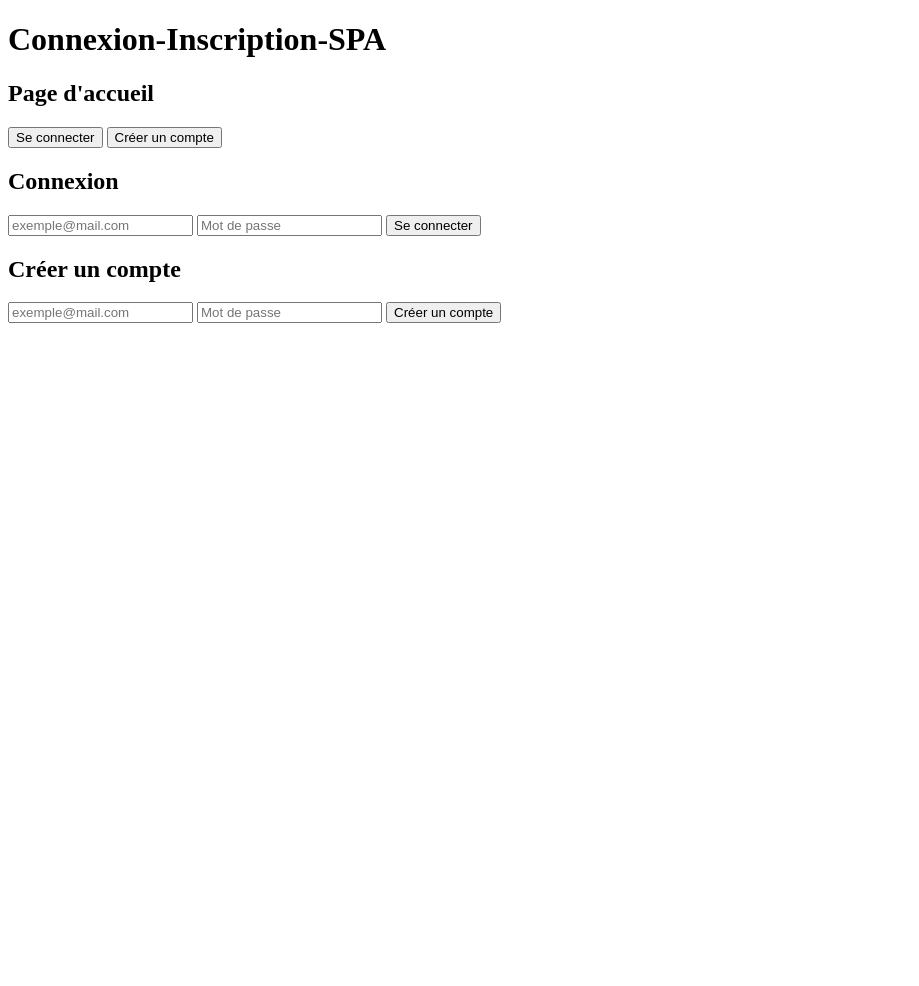
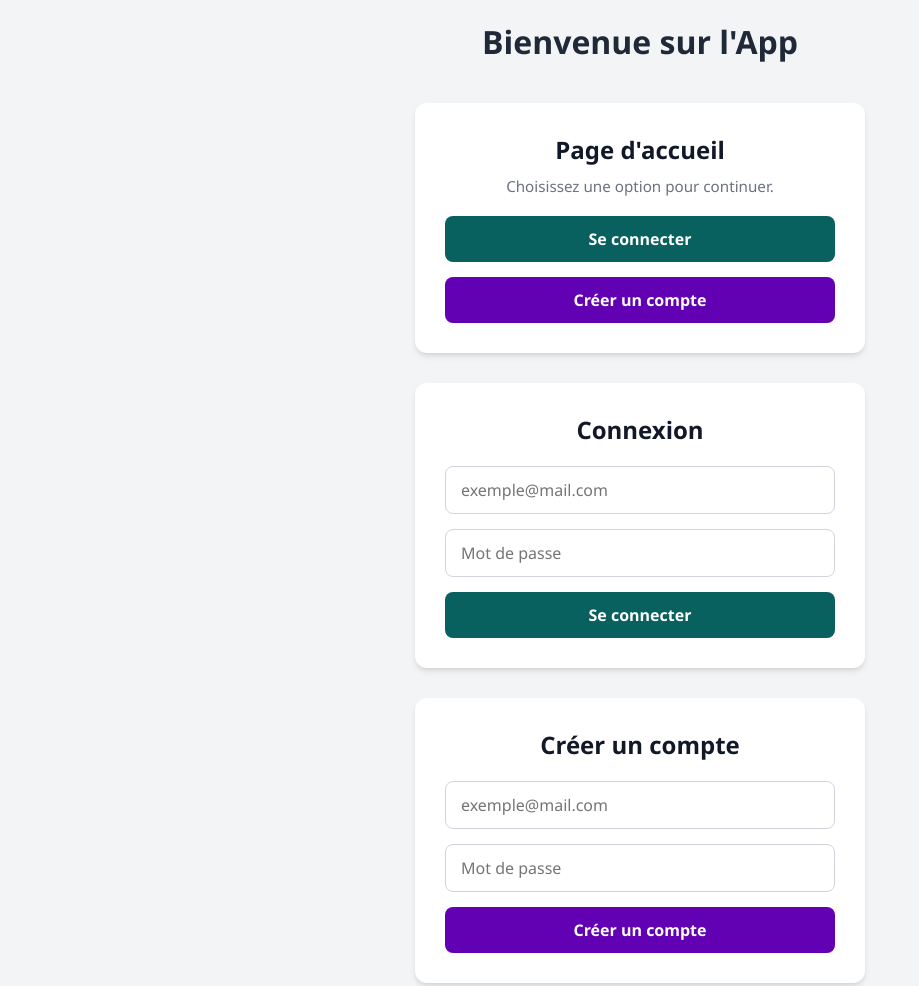
Before and after one commit to mathis-aly/TP---Connexion-inscription-SPA, a plain HTML site: page html.html in a window 1280 px wide. Shown: the whole page, without its empty margins (0-919 px from the left). Before the commit the page ends 800 px from the top, so only its background shows below. Drawn offline with Linux system fonts and the light colour scheme.

Commit message:
Ajoute du css

```diff
--- a/html.html
+++ b/html.html
@@ -1,37 +1,180 @@
-<!doctype html>
-<html lang="fr"></html>
+<!DOCTYPE html>
+<html lang="fr">
 <head>
   <meta charset="UTF-8" />
-  <meta name="viewport" content="width=device-width, initial-scale = 1.0" />
-  <title>Connexion</title>
+  <meta name="viewport" content="width=device-width, initial-scale=1.0" />
+  <title>Connexion - SPA</title>
+
+  <style>
+
+    /* CSS réalisé avec l'IA*/
+    /* --- Variables pour les couleurs --- */
+    :root {
+      --primary-color: #08605f; /* Bleu-violet moderne */
+      --primary-hover: #598381;
+      --secondary-color: #6200B3; /* Vert émeraude */
+      --secondary-hover: #8325ff;
+      --bg-color: #F3F4F6;
+      --text-color: #1F2937;
+      --card-bg: #FFFFFF;
+    }
+
+    /* --- Reset de base --- */
+    * {
+      box-sizing: border-box;
+      margin: 0;
+      padding: 0;
+      font-family: 'Segoe UI', Tahoma, Geneva, Verdana, sans-serif;
+    }
+
+    body {
+      background-color: var(--bg-color);
+      color: var(--text-color);
+      display: flex;
+      justify-content: center;
+      align-items: center;
+      min-height: 100vh; /* Prend toute la hauteur de l'écran */
+      padding: 20px;
+    }
+
+    /* --- Conteneur Principal --- */
+    .container {
+      width: 100%;
+      max-width: 450px; /* Largeur max des cartes */
+      display: flex;
+      flex-direction: column;
+      gap: 30px; /* Espace entre les sections pour l'instant */
+    }
+
+    .main-title {
+      text-align: center;
+      font-size: 2rem;
+      color: var(--text-color);
+      margin-bottom: 10px;
+    }
+
+    /* --- Style des Cartes (Sections) --- */
+    .card {
+      background: var(--card-bg);
+      padding: 30px;
+      border-radius: 12px;
+      box-shadow: 0 4px 6px -1px rgba(0, 0, 0, 0.1), 0 2px 4px -1px rgba(0, 0, 0, 0.06);
+      text-align: center;
+    }
+
+    .card h2 {
+      margin-bottom: 10px;
+      font-size: 1.5rem;
+      color: #111827;
+    }
+
+    .card p {
+      color: #6B7280;
+      margin-bottom: 20px;
+      font-size: 0.95rem;
+    }
+
+    /* --- Formulaires et Inputs --- */
+    form {
+      display: flex;
+      flex-direction: column;
+      gap: 15px; /* Espace entre les champs */
+      margin-top: 20px;
+    }
+
+    input[type="email"],
+    input[type="password"] {
+      width: 100%;
+      padding: 12px 15px;
+      border: 1px solid #D1D5DB;
+      border-radius: 8px;
+      font-size: 1rem;
+      transition: border-color 0.3s ease, box-shadow 0.3s ease;
+    }
+
+    input[type="email"]:focus,
+    input[type="password"]:focus {
+      outline: none;
+      border-color: var(--primary-color);
+      box-shadow: 0 0 0 3px rgba(79, 70, 229, 0.2); /* Effet de halo au clic */
+    }
+
+    /* --- Boutons --- */
+    .btn-group {
+      display: flex;
+      flex-direction: column;
+      gap: 15px;
+      margin-top: 20px;
+    }
+
+    .btn,
+    input[type="submit"] {
+      width: 100%;
+      padding: 12px;
+      border: none;
+      border-radius: 8px;
+      font-size: 1rem;
+      font-weight: 600;
+      cursor: pointer;
+      transition: background-color 0.3s ease, transform 0.1s ease;
+    }
+
+    .btn:active,
+    input[type="submit"]:active {
+      transform: scale(0.98); /* Petit effet d'enfoncement au clic */
+    }
+
+    .btn-primary {
+      background-color: var(--primary-color);
+      color: white;
+    }
+
+    .btn-primary:hover {
+      background-color: var(--primary-hover);
+    }
+
+    .btn-secondary {
+      background-color: var(--secondary-color);
+      color: white;
+    }
+
+    .btn-secondary:hover {
+      background-color: var(--secondary-hover);
+    }
+  </style>
 </head>
 <body>
-  <h1>Connexion-Inscription-SPA</h1>
 
+  <main class="container">
+    <h1 class="main-title">Bienvenue sur l'App</h1>
 
-  <section id="homepage">
-    <h2 >Page d'accueil</h2>
-    <button>Se connecter</button>
-    <button>Créer un compte</button>
+    <section id="homepage" class="card">
+      <h2>Page d'accueil</h2>
+      <p>Choisissez une option pour continuer.</p>
+      <div class="btn-group">
+        <button class="btn btn-primary">Se connecter</button>
+        <button class="btn btn-secondary">Créer un compte</button>
+      </div>
     </section>
 
-
-  <section id="login">
-    <h2 >Connexion</h2>
+    <section id="login" class="card">
+      <h2>Connexion</h2>
       <form>
         <input type="email" id="mail" name="email" required placeholder="exemple@mail.com">
-      <input type="password" id="MDP" required placeholder="Mot de passe">
-      <input type="submit" id="submit" value="Se connecter">
+        <input type="password" id="MDP" name="password" required placeholder="Mot de passe">
+        <input type="submit" class="btn btn-primary" id="submit" value="Se connecter">
       </form>
     </section>
 
-
-  <section id="newAcc">
-    <h2 >Créer un compte</h2>
+    <section id="newAcc" class="card">
+      <h2>Créer un compte</h2>
       <form>
         <input type="email" id="newAccmail" name="email" required placeholder="exemple@mail.com">
-      <input type="password" id="newAccMDP" required placeholder="Mot de passe">
-      <input type="submit" id="newAccSub" value="Créer un compte">
+        <input type="password" id="newAccMDP" name="password" required placeholder="Mot de passe">
+        <input type="submit" class="btn btn-secondary" id="newAccSub" value="Créer un compte">
       </form>
+    </section>
+  </main>
 
 </body>
+</html>
```
Lines whose indentation alone changed are shown as unchanged.
